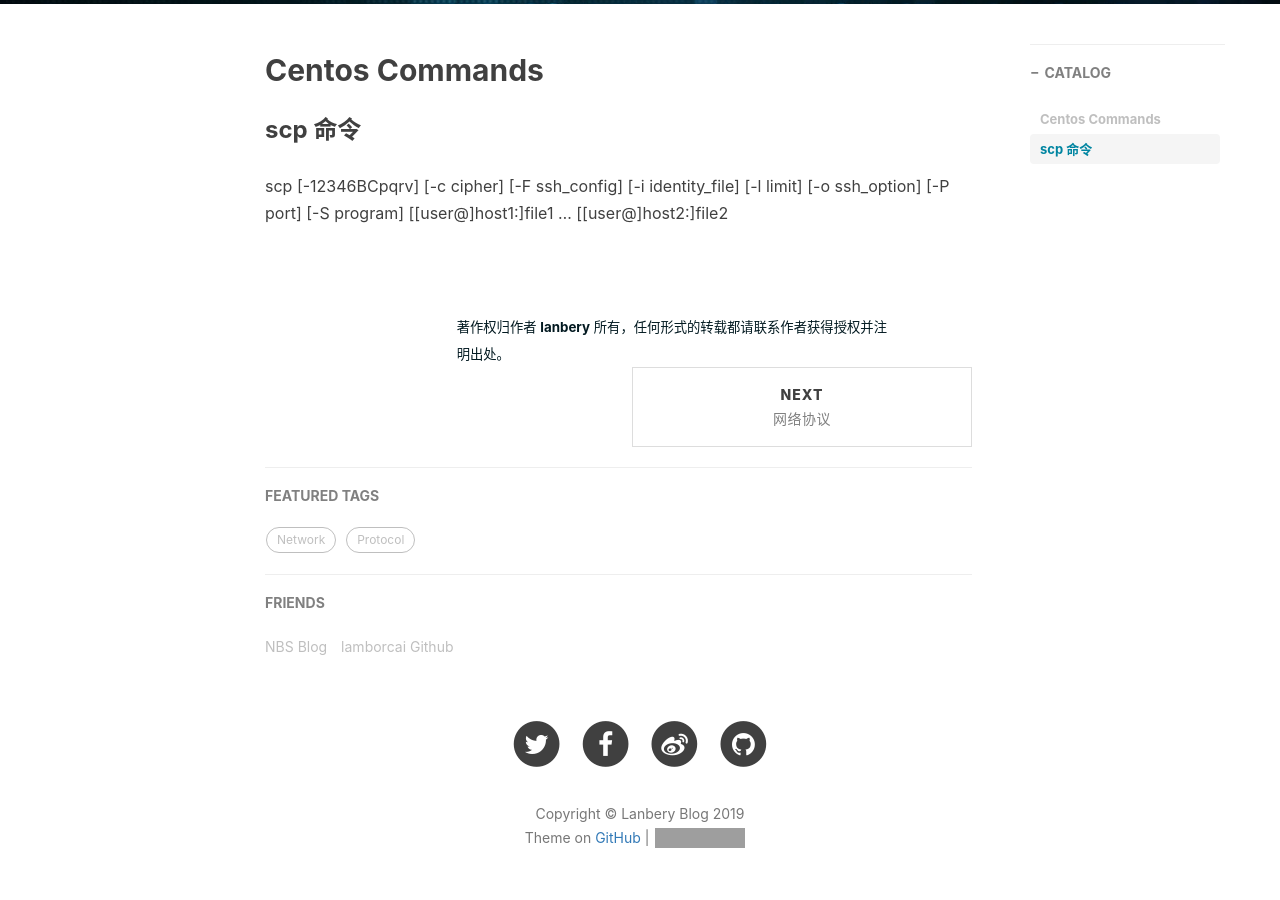
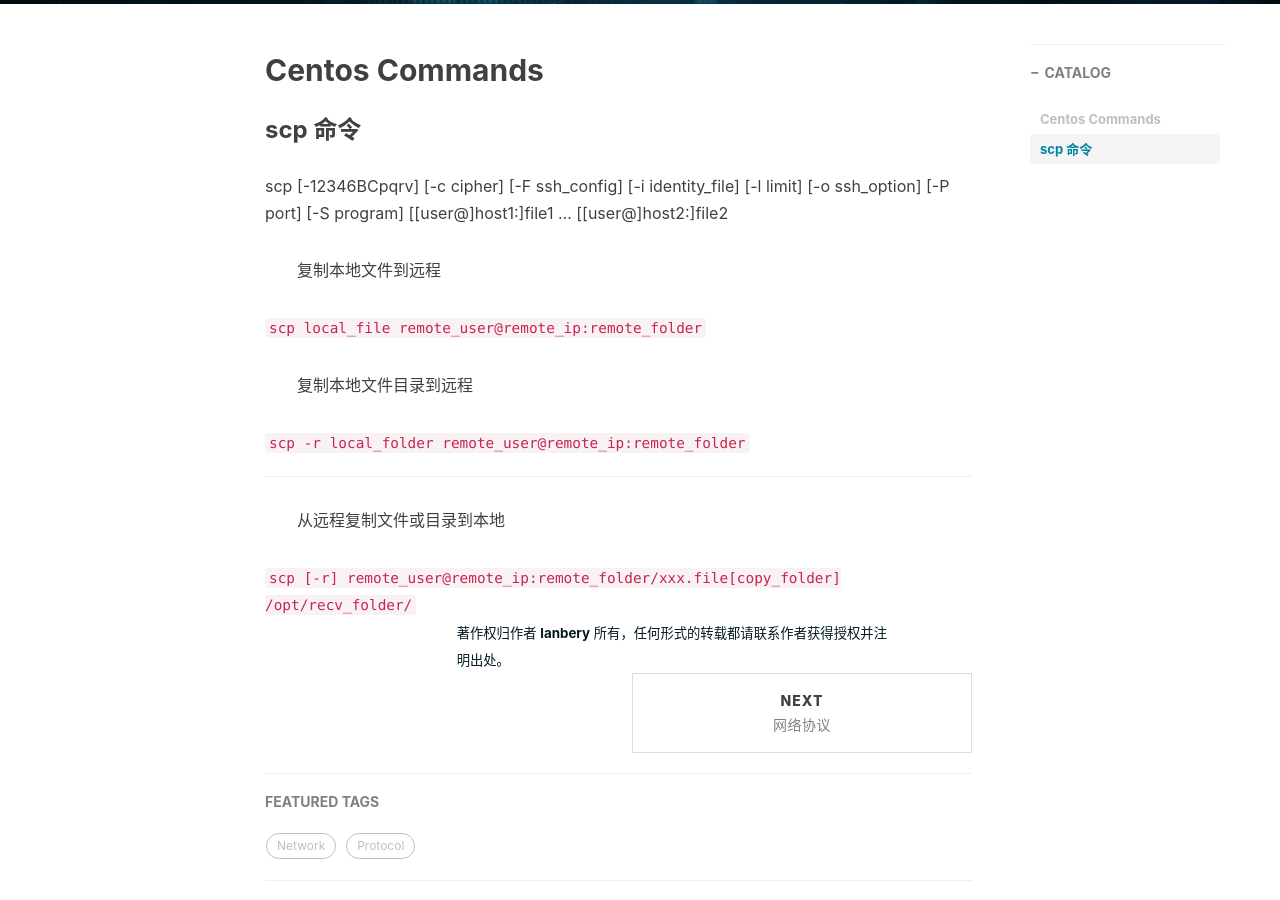
Before and after one commit to lanbery/lanbery.github.io, a Jekyll site: the page built from _posts/2019-05-22-LinuxCommands.md, in a window 1280 px wide and 900 px high, scrolled down 519 px. Built offline with Jekyll 4.4.1, drawn with Linux system fonts in a browser that asks for light colours; nearby versions of some CDN libraries; comment, search, counter and statistics services are not loaded; grey boxes are pictures that could not be loaded.

Commit message:
add wiki

```diff
--- a/_posts/2019-05-22-LinuxCommands.md
+++ b/_posts/2019-05-22-LinuxCommands.md
@@ -19,11 +19,26 @@ tags:
            [[user@]host1:]file1 ... [[user@]host2:]file2
 <html>
 <p class="section-indent">
+	复制本地文件到远程
 </p>
-<img src="">
+<code json>
+	scp local_file remote_user@remote_ip:remote_folder
+</code>
 <p class="section-indent">
+	复制本地文件目录到远程
 </p>
-<img src="">
+<code json>
+	scp -r local_folder remote_user@remote_ip:remote_folder
+</code>
+
+<hr/>
+
+<p class="section-indent">
+	从远程复制文件或目录到本地
+</p>
+<code json>
+	scp [-r]  remote_user@remote_ip:remote_folder/xxx.file[copy_folder] /opt/recv_folder/
+</code>
 
 <div class="col-lg-8 col-lg-offset-3 col-md-10 col-md-offset-1">
 	<div class="pull-right">
```
